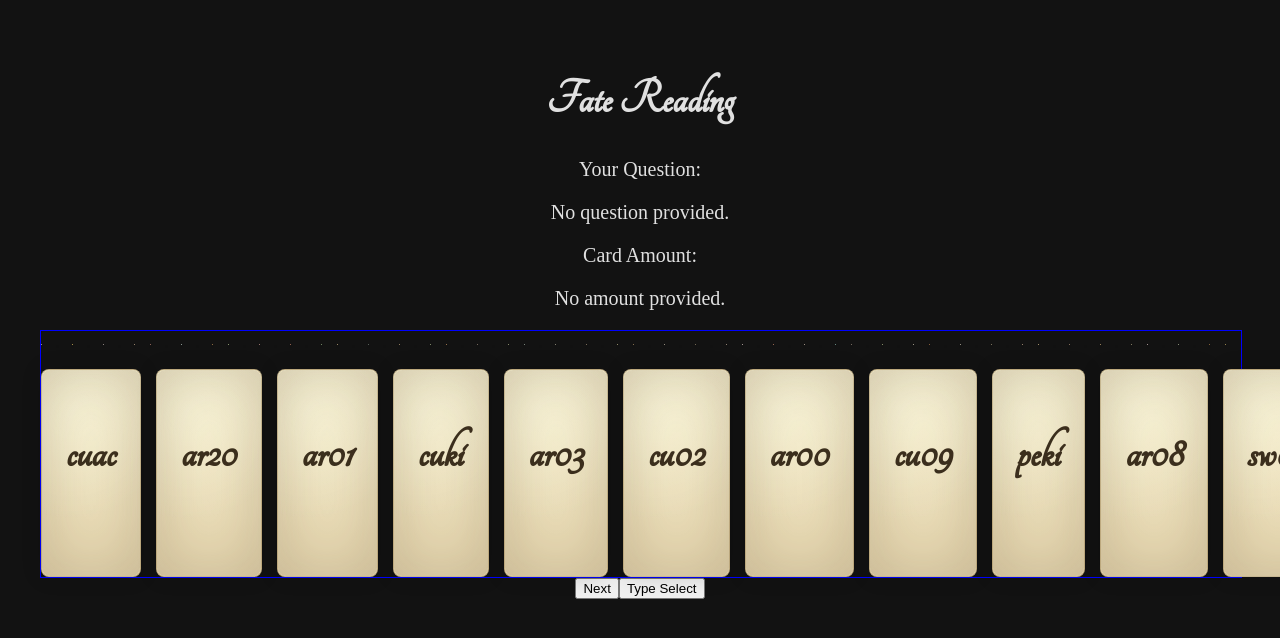
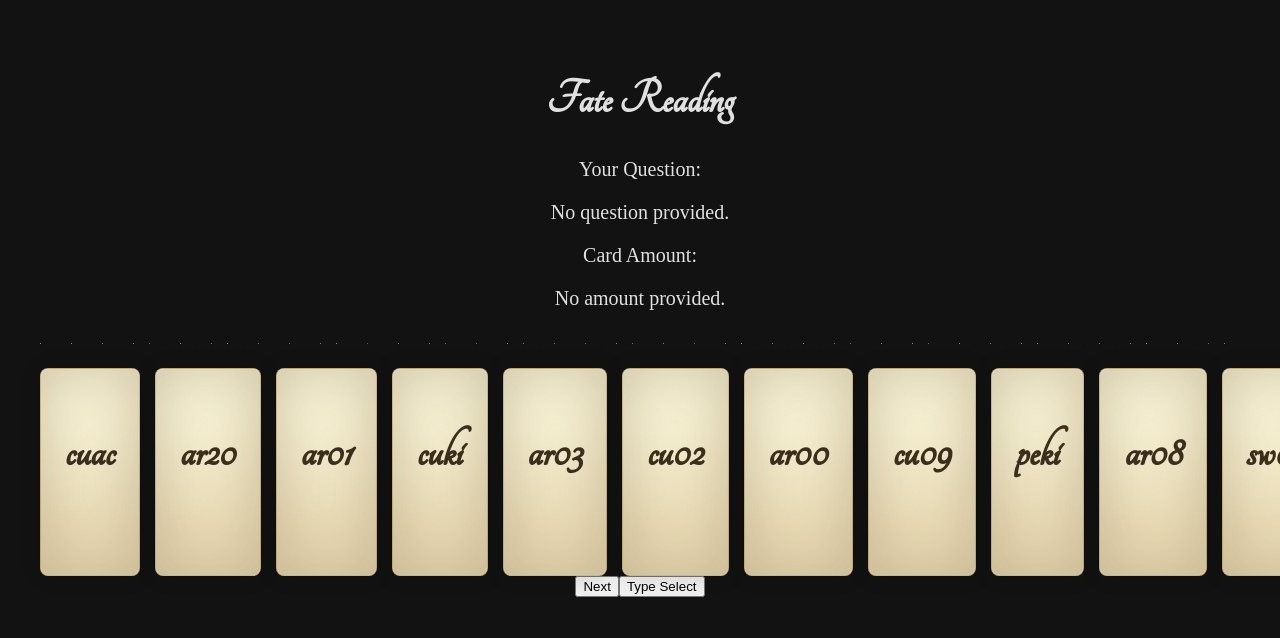
Before and after one commit to ArturMigulea/Tarot-Reading, a React (Vite) app: page /#/Screens/FateReading in a window 1280 px wide. Shown: the top 638 px of the page. Built offline with nearby package versions, Linux system fonts and the light colour scheme; no server answers; a web font is replaced by a local one.

Commit message:
getting rid of border

```diff
--- a/src/Screens/FateReading.css
+++ b/src/Screens/FateReading.css
@@ -1,10 +1,12 @@
 /* Overall layout container */
+
+/* TODO: Equally space cards along the screen, I dont know why it doesn't do that */
+
 .reading-grid {
   display: flex;
   flex-direction: column;
   gap: 20px;
   width: 100%;
-  border: solid 1px blue;
 }
 
 /* Top row: cards */
```
